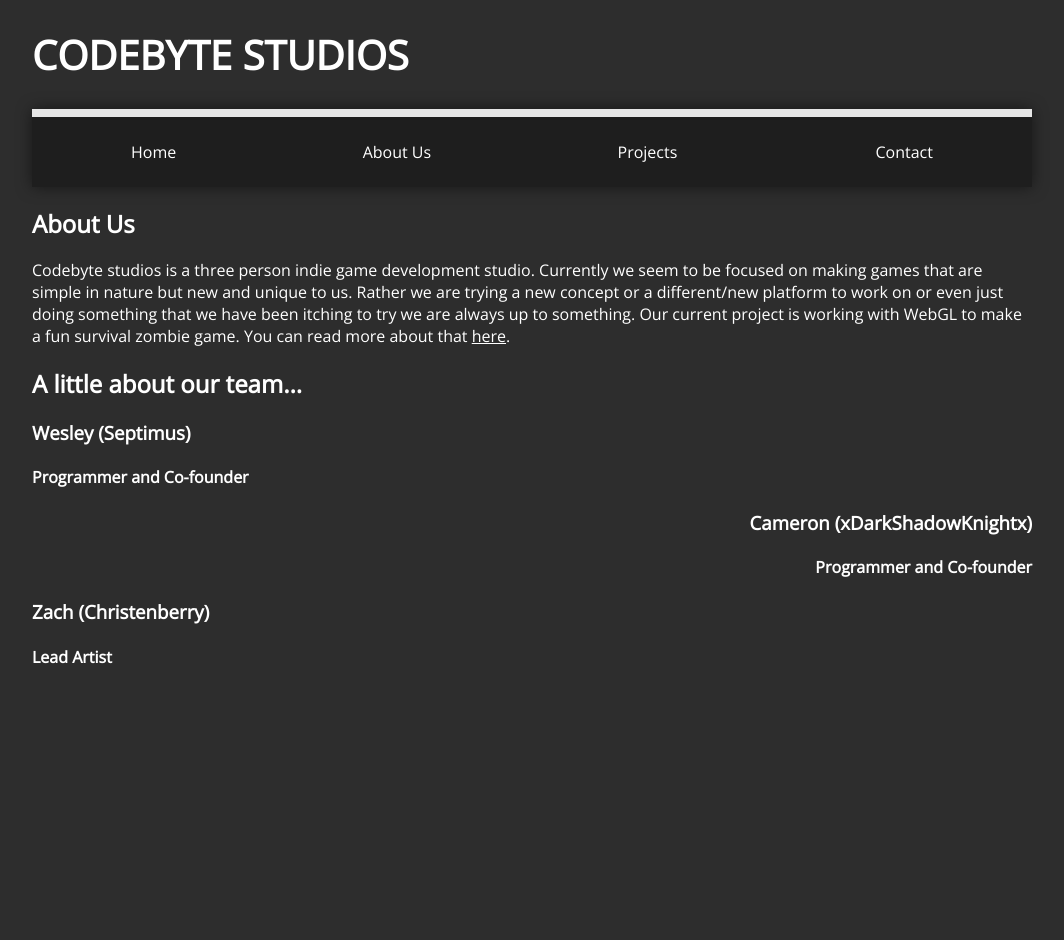
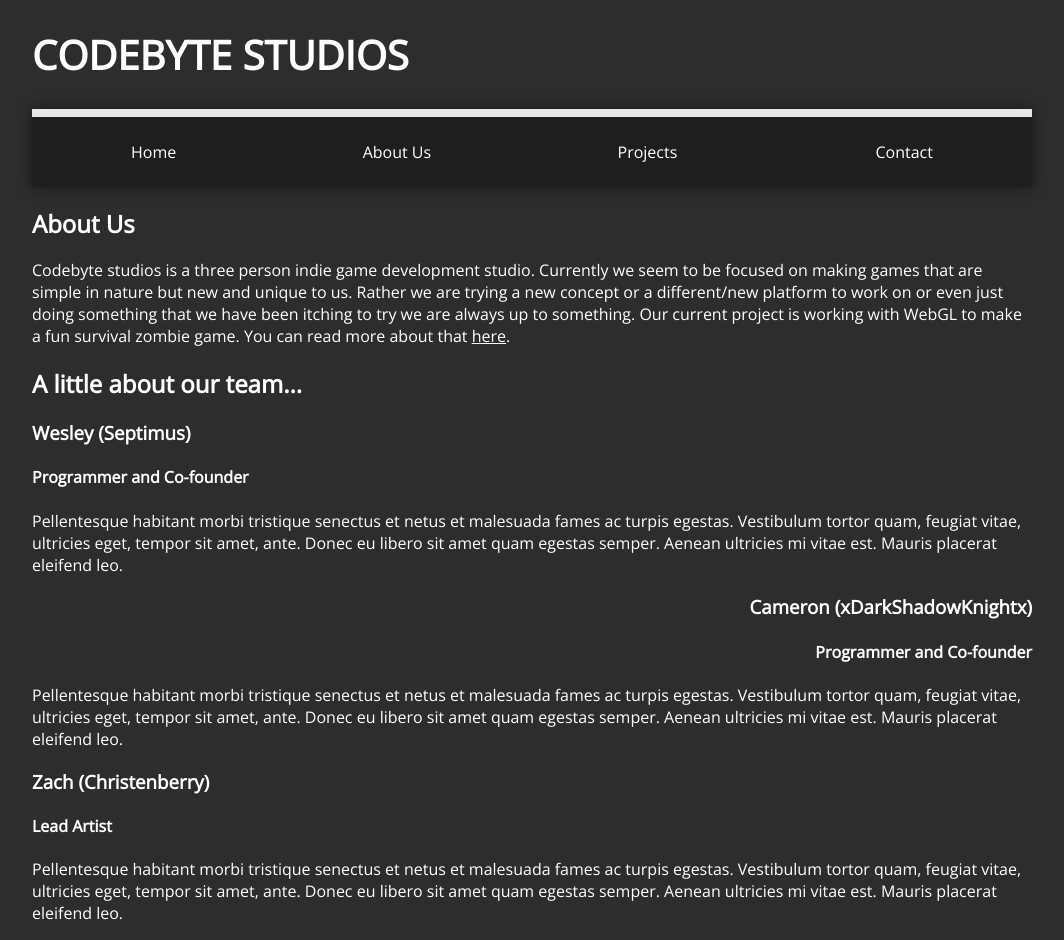
Before and after one commit to CodebyteStudios/codebytestudios.github.io, a Jekyll site: the page built from about.html, in a window 1280 px wide. Shown: the whole page, without its empty margins (108-1172 px from the left). Built offline with Jekyll 4.4.1, drawn with Linux system fonts in a browser that asks for light colours; nearby versions of some CDN libraries; Markdown is read by kramdown in place of the engine named in the settings; before the commit the page ends 900 px from its top, so only the background shows below that.

Commit message:
Adding fillers for bios

```diff
--- a/about.html
+++ b/about.html
@@ -16,17 +16,17 @@ title: Codebyte Studios - About Us
 <h3>Wesley (Septimus)</h3>
 <h4>Programmer and Co-founder</h4>
 <p id="wesley">
-
+  Pellentesque habitant morbi tristique senectus et netus et malesuada fames ac turpis egestas. Vestibulum tortor quam, feugiat vitae, ultricies eget, tempor sit amet, ante. Donec eu libero sit amet quam egestas semper. Aenean ultricies mi vitae est. Mauris placerat eleifend leo.
 </p>
 
 <h3 style="text-align: right;">Cameron (xDarkShadowKnightx)</h3>
 <h4 style="text-align: right;">Programmer and Co-founder</h4>
 <p id="cameron">
-
+  Pellentesque habitant morbi tristique senectus et netus et malesuada fames ac turpis egestas. Vestibulum tortor quam, feugiat vitae, ultricies eget, tempor sit amet, ante. Donec eu libero sit amet quam egestas semper. Aenean ultricies mi vitae est. Mauris placerat eleifend leo.
 </p>
 
 <h3>Zach (Christenberry)</h3>
 <h4>Lead Artist</h4>
 <p id="zach">
-
+  Pellentesque habitant morbi tristique senectus et netus et malesuada fames ac turpis egestas. Vestibulum tortor quam, feugiat vitae, ultricies eget, tempor sit amet, ante. Donec eu libero sit amet quam egestas semper. Aenean ultricies mi vitae est. Mauris placerat eleifend leo.
 </p>
```
